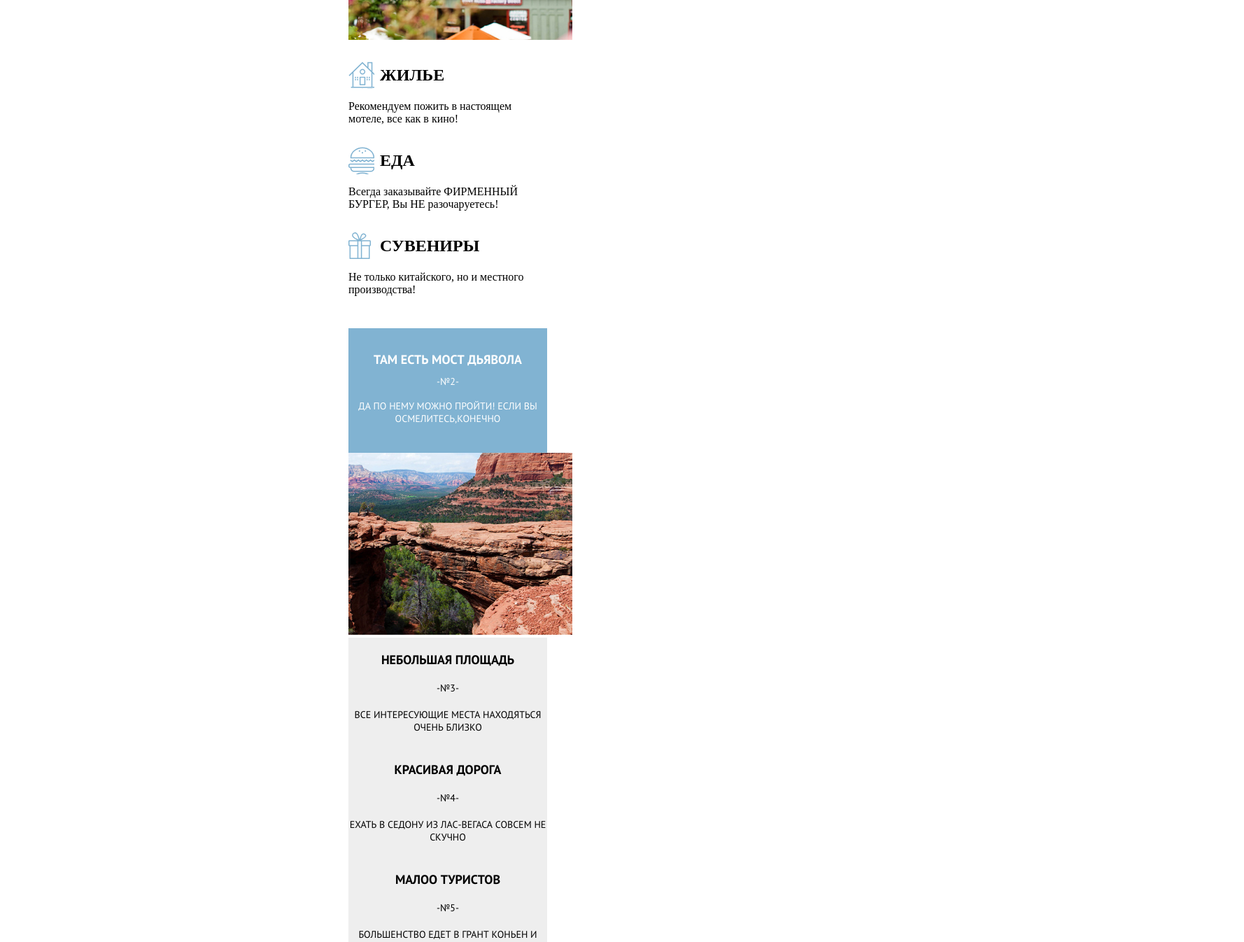
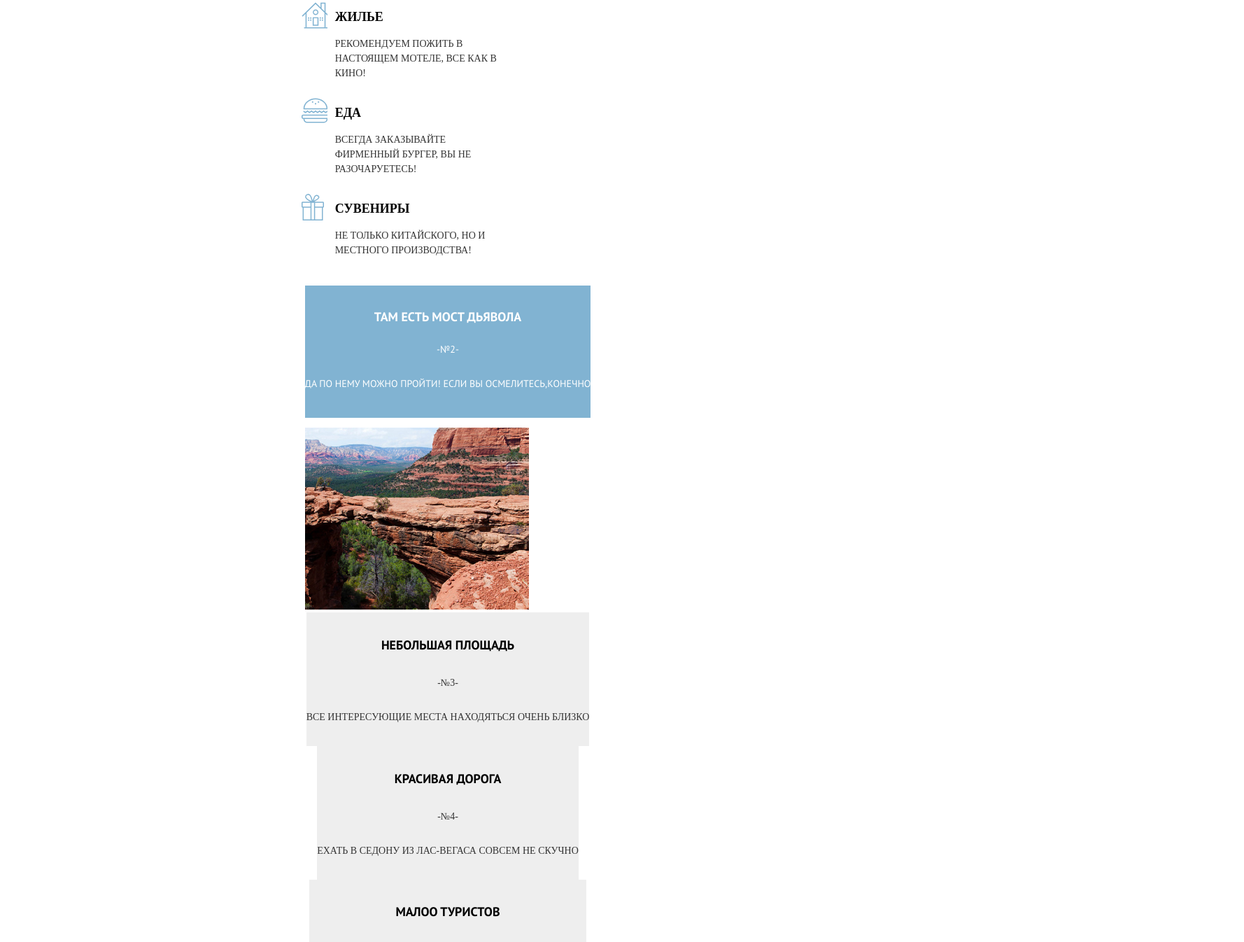
Before and after one commit to htmlacademy-adaptive/1981775-sedona-27, a website: page source/index.html in a window 1280 px wide. Shown: the part 1079-2425 px from the top of the page at 70% size, 1778 px wide, since content can reach past the window. Drawn offline with nearby package versions, Linux system fonts and the light colour scheme; files that its build step writes are made by us from their sources; files whose address does not match are found by name.

Commit message:
сделал разметку правку странице index

```diff
--- a/source/index.html
+++ b/source/index.html
@@ -4,23 +4,16 @@
 <head>
   <meta charset="utf-8">
   <link rel="stylesheet" href="./css/style.css">
-  <link rel="preconnect" href="https://fonts.googleapis.com">
-  <link rel="preconnect" href="https://fonts.gstatic.com" crossorigin>
-  <link href="https://fonts.googleapis.com/css2?family=PT+Sans:wght@400;700&display=swap" rel="stylesheet">
-  <meta name="viewport" content="width=device-width,initial-scale=1" />
   <title>HTML Academy: Седона</title>
 </head>
 
 <body class="page__body">
   <header class="header">
-    <div class="container">
-      <div class="header__inner">
     <a href="#" class="header__logo">
       <img class="header__logo-img" src="./img/logo-sedona.svg" alt="Логотип Седона">
     </a>
-        <button class="header__button">
-          <img src="./img/burger-menu.svg" alt="button">
-        </button>
+    <nav class="main-nav">
+      <button class="main-nav__button" aria-label="Открыть\закрыть меню"></button>
       <ul class="main-nav__list site-list">
         <li class="site-list__item ">
           <a class="site-list__link ">
@@ -28,89 +21,81 @@
           </a>
         </li>
         <li class="site-list__item">
-            <a class="site-list__link " href="catalog.html">
+          <a class="site-list__link" href="catalog.html">
             Фото и видео
           </a>
         </li>
         <li class="site-list__item">
-            <a class="site-list__link " href="form.html">
+          <a class="site-list__link" href="form.html">
             Форма отзыва
           </a>
         </li>
         <li class="site-list__item">
-            <a class="site-list__link " href="https://www.htmlacademy.ru/">
+          <a class="site-list__link" href="https://www.htmlacademy.ru/">
             HTML Academy
           </a>
         </li>
       </ul>
-      </div>
-    </div>
+    </nav>
   </header>
   <section class="info">
-    <div class="container">
-      <div class="info__baner">
-        <img src="./img/text-sedona.svg" alt="Надпись в банере Седона">
-      </div>
-    </div>
+    <img src="./img/text-sedona.svg" alt="Надпись в банере Седона" width="282" height="214">
   </section>
   <section class="benefits">
-    <div class="container">
-      <div class="benefits__item">
-        <h2 class="benefits__item-title">СЕДОНА — НЕБОЛЬШОЙ ГОРОДОК В АРИЗОНЕ, ЗАСЛУЖИВАЮЩИЙ БОЛЬШЕГО!</h2>
-        <p class="benefits__item-text">Рассмотрим 5 причин, по которым Седона круче, чем гранд каньон!</p>
+    <div class="benefits-container">
+      <div class="benefits__top">
+        <h2 class="benefits__top-title">СЕДОНА — НЕБОЛЬШОЙ ГОРОДОК В АРИЗОНЕ, ЗАСЛУЖИВАЮЩИЙ БОЛЬШЕГО!</h2>
+        <p class="benefits__top-text">Рассмотрим 5 причин, по которым Седона круче, чем гранд каньон!</p>
       </div>
-      <ul class="benefits__item-list">
-        <li class="benefits__item-list-item">
-          <ul class="benefits__item-list-item-devision">
-            <li class="benefits__item-list-item-devision-item blue">
-              <h2 class="benefits__item-list-item-title blue-title">НАСТОЯЩИЙ ГОРОДОК</h2>
-              <p class="benefits__item-list-item-namber blue-namber">-№1-</p>
-              <p class="benefits__item-list-item-text  blue-text">СЕДОНА НЕ АТТРАКЦИОН ДЛЯ ТУРИСТОВ, ТАМ ТЕЧЕТ СВОЯ
-                ЖИЗНЬ</p>
+      <ul class="benefits__list">
+        <li class="benefits__item">
+          <div class="benefits__wrapper">
+            <h3 class="benefits__item-title blue-title">НАСТОЯЩИЙ ГОРОДОК</h3>
+            <p class="benefits__item-namber blue-namber">-№1-</p>
+            <p class="benefits__item-text  blue-text">СЕДОНА НЕ АТТРАКЦИОН ДЛЯ ТУРИСТОВ, ТАМ ТЕЧЕТ СВОЯ ЖИЗНЬ</p>
+          </div>
+          <div class="benefits__img-container">
+            <img class="benefits__img" src="./img/photo-city.jpg" width="320px" alt="Фото города ">
+          </div>
+          <ul class="benefits__sublist sublist">
+            <li class="sublist__item sublist__item--housing">
+              <h4 class="sublist__title">ЖИЛЬЕ</h4>
+              <p class="sublist__text">Рекомендуем пожить в настоящем мотеле, все как в кино!</p>
             </li>
-            <li class="benefits__item-list-item-devision-item">
-              <img src="./img/photo-city.jpg" width="320px" alt="Фото города ">
+            <li class="sublist__item sublist__item--food">
+              <h4 class="sublist__title">ЕДА</h4>
+              <p class="sublist__text">Всегда заказывайте ФИРМЕННЫЙ БУРГЕР, Вы НЕ разочаруетесь!</p>
             </li>
-            <li class="benefits__item-list-item-devision-item">
-              <h2 class="benefits__item-list-item-devision-title housing">ЖИЛЬЕ</h2>
-              <p class="benefits__item-list-item-devision-text">Рекомендуем пожить в настоящем мотеле, все как в кино!
-              </p>
-            </li>
-            <li class="benefits__item-list-item-devision-item">
-              <h2 class="benefits__item-list-item-devision-title eat">ЕДА</h2>
-              <p class="benefits__item-list-item-devision-text">Всегда заказывайте ФИРМЕННЫЙ БУРГЕР, Вы НЕ
-                разочаруетесь!</p>
-            </li>
-            <li class="benefits__item-list-item-devision-item">
-              <h2 class="benefits__item-list-item-devision-title souvenir">СУВЕНИРЫ</h2>
-              <p class="benefits__item-list-item-devision-text">Не только китайского, но и местного производства!</p>
+            <li class="sublist__item sublist__item--souvenir">
+              <h4 class="sublist__title">СУВЕНИРЫ</h4>
+              <p class="sublist__text">Не только китайского, но и местного производства!</p>
             </li>
           </ul>
-        <li class="benefits__item-list-item">
-          <ul class="benefits__item-list-item-section">
-            <li class="benefits__item-list-item-section-item blue">
-              <h2 class="benefits__item-list-item-title blue-title">ТАМ ЕСТЬ МОСТ ДЬЯВОЛА</h2>
-              <p class="enefits__item-list-item-namber blue-namber">-№2-</p>
-              <p class="benefits__item-list-item-text blue-text">ДА ПО НЕМУ МОЖНО ПРОЙТИ! ЕСЛИ ВЫ ОСМЕЛИТЕСЬ,КОНЕЧНО</p>
         </li>
-            <li class="benefits__item-list-item-section-item">
+        <li class="benefits__item">
+          <div class="benefits__wrapper">
+            <h2 class="benefits__item-title blue-title">ТАМ ЕСТЬ МОСТ ДЬЯВОЛА</h2>
+            <p class="benefits__item-namber blue-namber">-№2-</p>
+            <p class="benefits__item-text blue-text">ДА ПО НЕМУ МОЖНО ПРОЙТИ! ЕСЛИ ВЫ ОСМЕЛИТЕСЬ,КОНЕЧНО</p>
+          </div>
+          <div class="benefits__img-container">
             <img src="./img/photo-bridge.jpg" alt="Фото коньена ">
+          </div>
         </li>
-          </ul>
-        <li class="benefits__item-list-item">
-          <h2 class="benefits__item-list-item-title-item">НЕБОЛЬШАЯ ПЛОЩАДЬ</h2>
-          <p class="enefits__item-list-item-namber-item">-№3-</p>
-          <p class="benefits__item-list-item-text-item">ВСЕ ИНТЕРЕСУЮЩИЕ МЕСТА НАХОДЯТЬСЯ ОЧЕНЬ БЛИЗКО</p>
+        <li class="benefits__item grei">
+          <h2 class="benefits__item-title grei-title">НЕБОЛЬШАЯ ПЛОЩАДЬ</h2>
+          <p class="benefits__item-namber grei-namber">-№3-</p>
+          <p class="benefits__item-text  grei-text">ВСЕ ИНТЕРЕСУЮЩИЕ МЕСТА НАХОДЯТЬСЯ ОЧЕНЬ БЛИЗКО</p>
         </li>
-        <li class="benefits__item-list-item">
-          <h2 class="benefits__item-list-item-title-item">КРАСИВАЯ ДОРОГА</h2>
-          <p class="enefits__item-list-item-namber-item">-№4-</p>
-          <p class="benefits__item-list-item-text-item">ЕХАТЬ В СЕДОНУ ИЗ ЛАС-ВЕГАСА СОВСЕМ НЕ СКУЧНО</p>
+        <li class="benefits__item grei">
+          <h2 class="benefits__item-title grei-title">КРАСИВАЯ ДОРОГА</h2>
+          <p class="benefits__item-namber grei-namber">-№4-</p>
+          <p class="benefits__item-text  grei-text">ЕХАТЬ В СЕДОНУ ИЗ ЛАС-ВЕГАСА СОВСЕМ НЕ СКУЧНО</p>
         </li>
-        <li class="benefits__item-list-item">
-          <h2 class="benefits__item-list-item-title-item">МАЛОО ТУРИСТОВ</h2>
-          <p class="enefits__item-list-item-namber-item">-№5-</p>
-          <p class="benefits__item-list-item-text-item">БОЛЬШЕНСТВО ЕДЕТ В ГРАНТ КОНЬЕН И ТОЛПИТЬСЯ ТАМ</p>
+        <li class="benefits__item grei">
+          <h2 class="benefits__item-title grei-title">МАЛОО ТУРИСТОВ</h2>
+          <p class="benefits__item-namber grei-namber">-№5-</p>
+          <p class="benefits__item-text  grei-text">БОЛЬШЕНСТВО ЕДЕТ В ГРАНТ КОНЬЕН И ТОЛПИТЬСЯ ТАМ</p>
         </li>
       </ul>
     </div>
--- a/source/less/blocks/benefits.less
+++ b/source/less/blocks/benefits.less
@@ -1,4 +1,4 @@
-.benefits__item-title {
+.benefits__top-title {
   font-family: PT Sans;
   font-weight: 700;
   font-size: 18px;
@@ -8,7 +8,7 @@
   text-align: center;
 }
 
-.benefits__item-text {
+.benefits__top-text {
   font-family: 'PT Sans';
   font-style: normal;
   font-weight: 400;
@@ -18,7 +18,7 @@
   text-align: center;
 }
 
-.benefits__item-text::before {
+.benefits__top::before {
   content: "";
   display: block;
   background-image: url(../img/down-section.svg);
@@ -29,10 +29,12 @@
   background-size: cover;
   position: absolute;
   bottom: 0;
+
 }
 
+
 .blue {
-  background-color: #81B3D2;
+  background-color: #81b3d2;
 }
 
 .blue-title {
@@ -40,20 +42,21 @@
   font-style: normal;
   font-weight: 700;
   font-size: 18px;
-  color: #FFFFFF;
+  color: #ffffff;
   text-align: center;
   padding-bottom: 11px;
   padding-top: 33px;
 
 }
 
-.benefits__item-list-item-devision,
-.benefits__item-list-item-section,
-.benefits__item-list {
+.benefits__list {
   list-style-type: none;
   margin: 0;
   padding: 0;
   border: none;
+  display: flex;
+  flex-direction: column;
+  align-items: center;
 }
 
 .blue-namber {
@@ -61,7 +64,7 @@
   font-style: normal;
   font-weight: 400;
   font-size: 14px;
-  color: #FFFFFF;
+  color: #ffffff;
   text-align: center;
   padding-bottom: 17px;
 }
@@ -76,7 +79,7 @@
   text-align: center;
 }
 
-.benefits__item-list-item-title {
+.benefits__item-title {
   font-family: 'PT Sans';
   font-style: normal;
   font-weight: 700;
@@ -84,95 +87,43 @@
 
 }
 
-.benefits__item-list-item-title-item {
-  font-family: 'PT Sans';
-  font-style: normal;
+.grei-title {
   font-weight: 700;
   font-size: 18px;
   text-align: center;
   padding: 20px 0 20px;
-  background-color: #EEEEEE;
+  background-color: #eeeeee;
 }
 
-.enefits__item-list-item-namber-item {
-  font-family: 'PT Sans';
-  font-style: normal;
+.grei-namber {
   font-weight: 400;
   font-size: 14px;
   text-align: center;
   padding-bottom: 20px;
-  background-color: #EEEEEE;
+  background-color: #eeeeee;
+  color: #333333;
+  line-height: 15px;
 }
 
-.benefits__item-list-item-text-item {
-  font-family: 'PT Sans';
-  font-style: normal;
+.grei-text {
   font-weight: 400;
   font-size: 14px;
   text-align: center;
   padding-bottom: 20px;
-  background-color: #EEEEEE;
+  background-color: #eeeeee;
+  color: #333333;
+  line-height: 15px;
 
 }
 
-.housing::before {
-  content: "";
-  display: block;
-  background-image: url(../img/icon-house.svg);
-  color: #81B3D2;
-  height: 39px;
-  width: 37px;
+.benefits__wrapper {
+  background-color: #81B3D2;
 }
 
-.eat::before {
-  content: "";
-  display: block;
-  background-image: url(../img/icon-burger.svg);
-  color: #81B3D2;
-  height: 39px;
-  width: 37px;
+.benefits-container {
+  margin: 0 auto;
 }
 
-.souvenir::before {
-  content: "";
-  display: block;
-  background-image: url(../img/icon-gift.svg);
-  color: #81B3D2;
-  height: 39px;
-  width: 37px;
-  background-repeat: no-repeat;
+.grei {
+  background: #eeeeee;
 }
-
-.housing {
-  display: flex;
-  gap: 8px;
-  align-items: center;
-}
-
-.eat {
-  display: flex;
-  gap: 8px;
-  align-items: center;
-}
-
-.souvenir {
-  display: flex;
-  gap: 8px;
-  align-items: center;
-}
-
-
-.benefits__item-list-item-devision-item {
-  display: flex;
-  flex-direction: column;
-  padding-top: 31px;
-
-}
-
-.benefits__item-list-item-devision-text {
-  padding-top: 16px;
-}
-
-.benefits__item-list-item-devision-item:nth-child(5){
-  padding-bottom: 46px;
-}
--- /dev/null
+++ b/source/less/blocks/font.less
@@ -0,0 +1,19 @@
+@font-face {
+  font-family: "PT Sans";
+  font-style: normal;
+  font-weight: 400;
+  src:
+    url(../fonts/ptsans.woff2) format("woff2"),
+    url(../fonts/ptsans.woff) format("woff");
+  font-display: swap;
+}
+
+@font-face {
+  font-family: "PT Sans";
+  font-style: normal;
+  font-weight: 700;
+  src:
+    url(../fonts/ptsansbold.woff2) format("woff2"),
+    url(../fonts/ptsansbold.woff) format("woff");
+  font-display: swap;
+}
--- a/source/less/blocks/interested.less
+++ b/source/less/blocks/interested.less
@@ -28,9 +28,12 @@
   text-align: center;
   margin: 32px 0 49px;
   padding: 16px;
+  width: 284px;
+  text-align: center;
 
 }
-.interested-item{
+.interested-item {
   display: flex;
   flex-direction: column;
+  align-items: center;
 }
--- /dev/null
+++ b/source/less/blocks/sublist.less
@@ -0,0 +1,51 @@
+.sublist {
+  padding: 0;
+  margin: 0;
+  list-style: none;
+}
+
+.sublist__item {
+  position: relative;
+  padding-left: 48px;
+  margin-bottom: 25px;
+}
+
+.sublist__item::before {
+  content: "";
+  position: absolute;
+  background-image: url("../img/icon-house.svg");
+  height: 39px;
+  width: 37px;
+  background-repeat: no-repeat;
+  background-position: 0 0;
+  left: 0;
+  top: 0;
+}
+
+.sublist__item--food::before {
+  background-image: url("../img/icon-burger.svg");
+}
+
+.sublist__item--souvenir::before {
+  background-image: url("../img/icon-gift.svg");
+}
+
+.sublist__title {
+  padding: 8px 0 0 0;
+  margin: 0 0 15px 0;
+  font-weight: 700;
+  font-size: 18px;
+  line-height: 26px;
+  text-transform: uppercase;
+}
+
+.sublist__text {
+  padding: 0;
+  margin: 0;
+  font-weight: 400;
+  font-size: 14px;
+  line-height: 21px;
+  text-transform: uppercase;
+  color: #333333;
+  width: 245px;
+}
--- a/source/less/default.less
+++ b/source/less/default.less
@@ -2,26 +2,6 @@
 *::before,
 *::after {
   box-sizing: border-box;
-}
-
-.page__body {
-  margin: 0;
-}
-
-h1,
-h2,
-h3,
-h4,
-h5,
-h6,
-p {
-  margin: 0;
-}
-
-.container {
-  margin: 0 auto;
-  width: 320px;
-  padding: 0 18px;
 }
 
 @tablet-width: 768px;
```
Also changed, not shown: source/less/blocks/header.less (+1 -23 lines), source/less/blocks/info.less (+4 -5 lines), source/less/blocks/main-nav.less (added, +13 -0 lines), source/less/blocks/page-body.less (added, +7 -0 lines), source/less/blocks/site-list.less (added, +35 -0 lines), source/less/style.less (+7 -2 lines), source/img/ down-img.svg (added), source/img/close-burger.svg (added), source/img/down-img.svg (deleted), source/img/down-section..svg (renamed from source/img/down-section.svg), source/less/blocks/form-group.less (renamed from source/less/blocks/form__group.less), source/less/blocks/form-list-info.less (renamed from source/less/blocks/form__list-info.less). Lines whose indentation alone changed are shown as unchanged.
